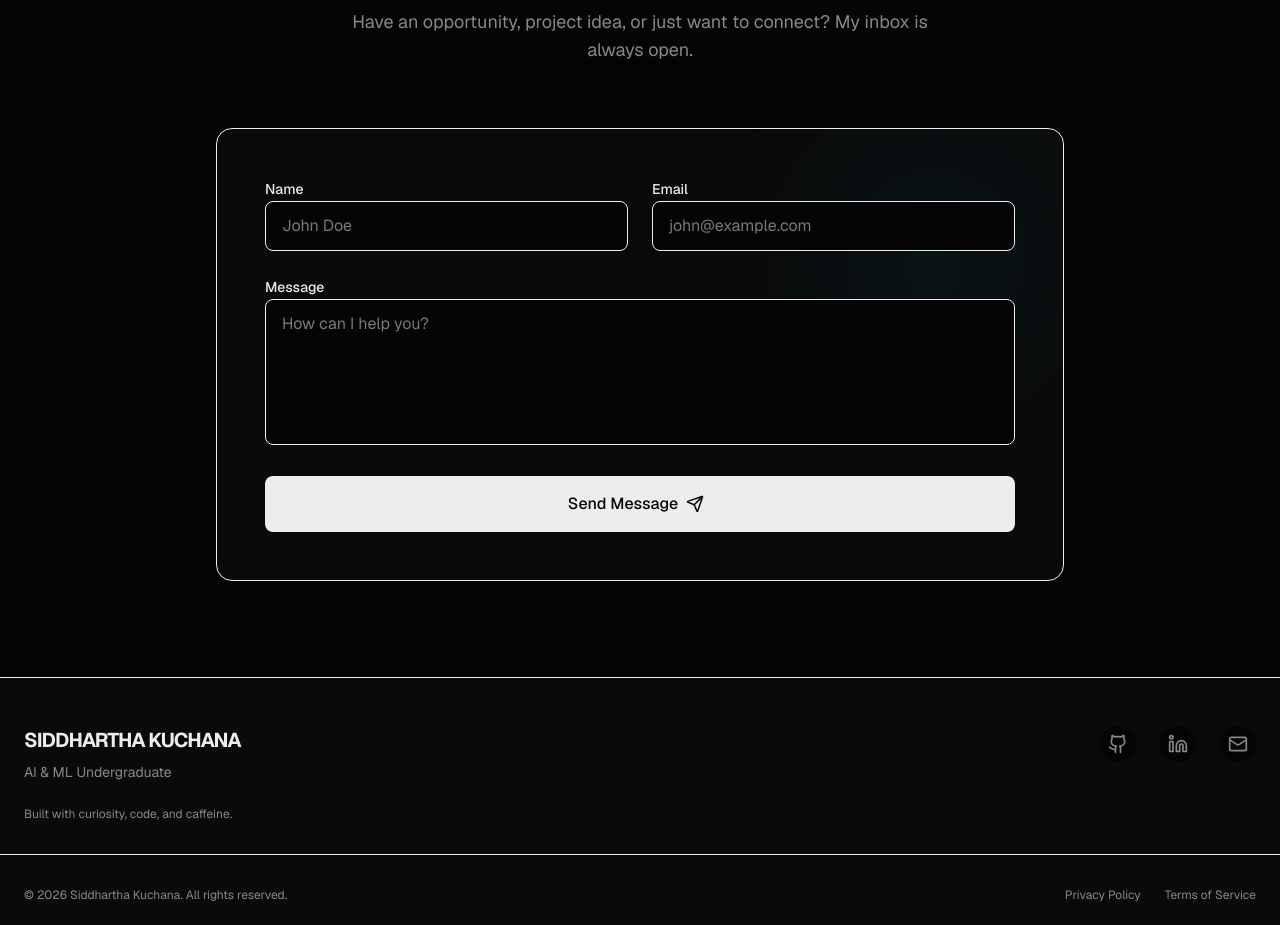
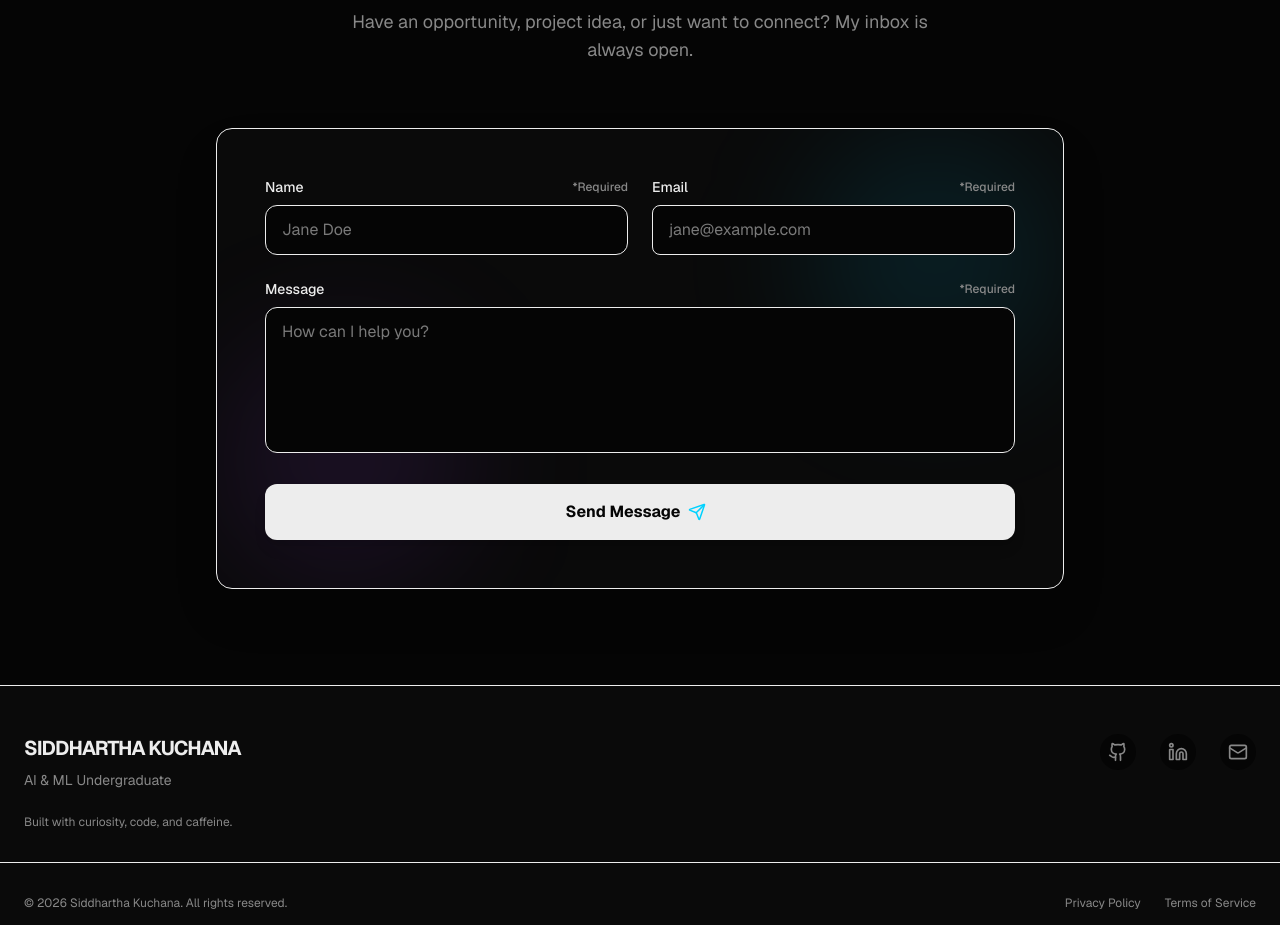
Before and after one commit to siddharthakuchana/portfolio, a Next.js app: page / in a window 1280 px wide. Shown: the part 6280-7205 px from the top of the page. Built offline with nearby package versions, Linux system fonts and the light colour scheme; no server answers; the database is empty.

Commit message:
fix(contact): add contact form animations and real-time admin messaging sync

```diff
--- a/src/app/sk-portal-secret-994/(dashboard)/messages/page.tsx
+++ b/src/app/sk-portal-secret-994/(dashboard)/messages/page.tsx
@@ -2,8 +2,11 @@ import { getServerSession } from "next-auth/next";
 import { authOptions } from "@/lib/auth";
 import { prisma } from "@/lib/prisma";
 import { redirect } from "next/navigation";
-import { MessageSquare, Mail, User, Clock, Trash2 } from "lucide-react";
+import { MessageSquare, Mail, User, Clock, Trash2, CheckCircle, CircleAlert } from "lucide-react";
 import { revalidatePath } from "next/cache";
+
+export const dynamic = "force-dynamic";
+export const revalidate = 0;
 
 export default async function MessagesPage() {
   let session = null;
@@ -26,25 +29,54 @@ export default async function MessagesPage() {
     console.error("Error fetching contact messages:", err);
   }
 
+  async function toggleStatus(formData: FormData) {
+    "use server";
+    const id = formData.get("id") as string;
+    const currentStatus = formData.get("status") as string;
+    const newStatus = currentStatus === "READ" ? "UNREAD" : "READ";
+    try {
+      await prisma.contactMessage.update({
+        where: { id },
+        data: { status: newStatus },
+      });
+      revalidatePath("/sk-portal-secret-994/messages", "page");
+      revalidatePath("/sk-portal-secret-994", "page");
+    } catch (err) {
+      console.error("Error toggling message status:", err);
+    }
+  }
+
   async function deleteMessage(formData: FormData) {
     "use server";
     const id = formData.get("id") as string;
     try {
       await prisma.contactMessage.delete({ where: { id } });
-      revalidatePath("/sk-portal-secret-994/messages");
+      revalidatePath("/sk-portal-secret-994/messages", "page");
+      revalidatePath("/sk-portal-secret-994", "page");
     } catch (err) {
       console.error("Error deleting message:", err);
     }
   }
 
+  const unreadCount = messages.filter((m) => m.status === "UNREAD").length;
+
   return (
     <div className="max-w-5xl mx-auto space-y-8">
+      <div className="flex flex-col md:flex-row md:items-center justify-between gap-4 border-b border-border-color pb-6">
         <div>
           <h1 className="text-3xl font-bold text-foreground tracking-tight flex items-center gap-3">
             <MessageSquare className="w-8 h-8 text-accent" />
             <span>Contact Messages ({messages.length})</span>
           </h1>
-        <p className="text-text-muted mt-1">Inquire messages submitted through your portfolio contact form.</p>
+          <p className="text-text-muted mt-1">Inquiries and feedback submitted through your public portfolio contact form.</p>
+        </div>
+
+        {unreadCount > 0 && (
+          <div className="px-4 py-2 rounded-xl bg-accent/10 border border-accent/30 text-accent font-semibold text-sm flex items-center gap-2 w-fit">
+            <CircleAlert className="w-4 h-4 animate-pulse" />
+            <span>{unreadCount} Unread {unreadCount === 1 ? "Message" : "Messages"}</span>
+          </div>
+        )}
       </div>
 
       {messages.length === 0 ? (
@@ -55,30 +87,78 @@ export default async function MessagesPage() {
         </div>
       ) : (
         <div className="space-y-4">
-          {messages.map((msg) => (
-            <div key={msg.id} className="bg-surface border border-border-color rounded-2xl p-6 shadow-xl space-y-3">
-              <div className="flex flex-col sm:flex-row sm:items-center justify-between gap-2 border-b border-border-color/60 pb-3">
-                <div className="flex items-center gap-2 font-bold text-foreground">
+          {messages.map((msg) => {
+            const isUnread = msg.status === "UNREAD";
+            return (
+              <div
+                key={msg.id}
+                className={`bg-surface border rounded-2xl p-6 shadow-xl transition-all space-y-4 ${
+                  isUnread ? "border-accent/60 ring-1 ring-accent/30" : "border-border-color"
+                }`}
+              >
+                <div className="flex flex-col sm:flex-row sm:items-center justify-between gap-3 border-b border-border-color/60 pb-4">
+                  <div className="flex flex-wrap items-center gap-2.5 font-bold text-foreground">
                     <User className="w-4 h-4 text-accent" />
-                  <span>{msg.name || "Anonymous"}</span>
-                  <span className="text-xs text-text-muted font-mono">({msg.email || "No email"})</span>
+                    <span className="text-base">{msg.name || "Anonymous"}</span>
+                    <span className="text-xs text-text-muted font-mono bg-background px-2.5 py-1 rounded-md border border-border-color/60">
+                      {msg.email || "No email"}
+                    </span>
+                    <span
+                      className={`text-[10px] font-bold uppercase tracking-wider px-2 py-0.5 rounded-full ${
+                        isUnread
+                          ? "bg-accent text-background font-mono"
+                          : "bg-surface-hover text-text-muted font-mono"
+                      }`}
+                    >
+                      {msg.status || "READ"}
+                    </span>
                   </div>
-                <div className="flex items-center gap-3">
+
+                  <div className="flex items-center gap-3 self-end sm:self-auto">
                     <div className="flex items-center gap-1.5 text-xs text-text-muted font-mono">
                       <Clock className="w-3.5 h-3.5" />
-                    <span>{msg.createdAt ? new Date(msg.createdAt).toLocaleDateString() : "Recent"}</span>
+                      <span>{msg.createdAt ? new Date(msg.createdAt).toLocaleString() : "Recent"}</span>
                     </div>
+
+                    <a
+                      href={`mailto:${msg.email}?subject=Re: Portfolio Contact Inquiry&body=Hi ${encodeURIComponent(msg.name)},%0A%0AThank you for reaching out!%0A%0A`}
+                      className="p-1.5 text-text-muted hover:text-accent hover:bg-surface-hover rounded-lg transition-colors"
+                      title="Reply via Email"
+                    >
+                      <Mail className="w-4 h-4" />
+                    </a>
+
+                    <form action={toggleStatus}>
+                      <input type="hidden" name="id" value={msg.id} />
+                      <input type="hidden" name="status" value={msg.status} />
+                      <button
+                        type="submit"
+                        className="p-1.5 text-text-muted hover:text-emerald-400 hover:bg-surface-hover rounded-lg transition-colors"
+                        title={isUnread ? "Mark as Read" : "Mark as Unread"}
+                      >
+                        <CheckCircle className={`w-4 h-4 ${isUnread ? "text-text-muted opacity-60" : "text-emerald-400"}`} />
+                      </button>
+                    </form>
+
                     <form action={deleteMessage}>
                       <input type="hidden" name="id" value={msg.id} />
-                    <button type="submit" className="text-text-muted hover:text-red-400 p-1 transition-colors" title="Delete message">
+                      <button
+                        type="submit"
+                        className="p-1.5 text-text-muted hover:text-red-400 hover:bg-red-500/10 rounded-lg transition-colors cursor-pointer"
+                        title="Delete message"
+                      >
                         <Trash2 className="w-4 h-4" />
                       </button>
                     </form>
                   </div>
                 </div>
-              <p className="text-sm text-text-muted leading-relaxed whitespace-pre-wrap">{msg.message}</p>
+
+                <p className="text-sm text-foreground/90 leading-relaxed whitespace-pre-wrap font-sans bg-background/50 p-4 rounded-xl border border-border-color/40">
+                  {msg.message}
+                </p>
               </div>
-          ))}
+            );
+          })}
         </div>
       )}
     </div>
--- a/src/components/sections/Contact.tsx
+++ b/src/components/sections/Contact.tsx
@@ -1,15 +1,18 @@
 "use client";
 
 import { useState } from "react";
-import { motion } from "framer-motion";
-import { Send, CheckCircle2 } from "lucide-react";
+import { motion, AnimatePresence } from "framer-motion";
+import { Send, CheckCircle2, Loader2, AlertCircle, Sparkles } from "lucide-react";
 
 export default function Contact() {
-  const [formState, setFormState] = useState<"idle" | "submitting" | "success">("idle");
+  const [formState, setFormState] = useState<"idle" | "submitting" | "success" | "error">("idle");
+  const [errorMessage, setErrorMessage] = useState<string>("");
+  const [submittedSender, setSubmittedSender] = useState<string>("");
 
   const handleSubmit = async (e: React.FormEvent<HTMLFormElement>) => {
     e.preventDefault();
     setFormState("submitting");
+    setErrorMessage("");
 
     const formData = new FormData(e.currentTarget);
     const name = formData.get("name") as string;
@@ -23,14 +26,19 @@ export default function Contact() {
         body: JSON.stringify({ name, email, message }),
       });
 
-      if (res.ok) {
+      const data = await res.json().catch(() => ({}));
+
+      if (res.ok && data.success) {
+        setSubmittedSender(name);
         setFormState("success");
       } else {
-        setFormState("idle");
+        setErrorMessage(data.error || "Failed to send your message. Please try again.");
+        setFormState("error");
       }
     } catch (err) {
       console.error("Error submitting contact form:", err);
-      setFormState("idle");
+      setErrorMessage("Network error occurred. Please check your connection and try again.");
+      setFormState("error");
     }
   };
 
@@ -57,92 +65,155 @@ export default function Contact() {
           whileInView={{ opacity: 1, y: 0 }}
           viewport={{ once: true, margin: "-100px" }}
           transition={{ duration: 0.6, delay: 0.2 }}
-          className="bg-surface border border-border-color rounded-2xl p-8 md:p-12 relative overflow-hidden"
+          className="bg-surface border border-border-color rounded-2xl p-8 md:p-12 relative overflow-hidden shadow-2xl"
         >
-          {/* Subtle gradient bg */}
-          <div className="absolute top-0 right-0 w-64 h-64 bg-accent/5 rounded-full blur-3xl" />
+          {/* Subtle gradient glow */}
+          <div className="absolute top-0 right-0 w-64 h-64 bg-accent/10 rounded-full blur-3xl pointer-events-none" />
+          <div className="absolute bottom-0 left-0 w-64 h-64 bg-purple-500/10 rounded-full blur-3xl pointer-events-none" />
 
+          <AnimatePresence mode="wait">
             {formState === "success" ? (
-            <div className="flex flex-col items-center justify-center py-16 text-center h-full min-h-[300px]">
+              <motion.div
+                key="success-card"
+                initial={{ opacity: 0, scale: 0.9, y: 15 }}
+                animate={{ opacity: 1, scale: 1, y: 0 }}
+                exit={{ opacity: 0, scale: 0.9, y: -15 }}
+                transition={{ duration: 0.4, ease: "easeOut" }}
+                className="flex flex-col items-center justify-center py-12 text-center h-full min-h-[340px]"
+              >
+                <div className="relative mb-6">
                   <motion.div
                     initial={{ scale: 0 }}
-                animate={{ scale: 1 }}
-                transition={{ type: "spring", stiffness: 200, damping: 15 }}
-                className="w-20 h-20 bg-accent/10 text-accent rounded-full flex items-center justify-center mb-6"
+                    animate={{ scale: [0, 1.25, 1] }}
+                    transition={{ type: "spring", stiffness: 260, damping: 16 }}
+                    className="w-20 h-20 bg-emerald-500/15 text-emerald-400 border border-emerald-500/30 rounded-full flex items-center justify-center relative z-10 shadow-lg shadow-emerald-500/20"
                   >
-                <CheckCircle2 size={40} />
+                    <CheckCircle2 size={42} />
                   </motion.div>
-              <h3 className="text-2xl font-bold text-foreground mb-2">Message Sent!</h3>
-              <p className="text-text-muted max-w-md mx-auto">
-                Thank you for reaching out. I'll get back to you as soon as possible.
+                  <motion.div
+                    initial={{ opacity: 0, scale: 0.5 }}
+                    animate={{ opacity: [0, 1, 0], scale: [0.8, 1.5, 1.8] }}
+                    transition={{ duration: 1.2, repeat: Infinity, repeatDelay: 1 }}
+                    className="absolute inset-0 bg-emerald-500/20 rounded-full blur-md pointer-events-none"
+                  />
+                </div>
+
+                <div className="flex items-center justify-center gap-2 mb-2">
+                  <Sparkles className="w-5 h-5 text-accent animate-pulse" />
+                  <h3 className="text-2xl md:text-3xl font-bold text-foreground">Message Delivered!</h3>
+                </div>
+
+                <p className="text-text-muted max-w-md mx-auto leading-relaxed text-sm md:text-base mb-2">
+                  Thank you{submittedSender ? `, ${submittedSender}` : ""}! Your message has been directly dispatched to my dashboard.
                 </p>
-              <button
+                <p className="text-xs text-accent font-medium font-mono">
+                  Status: Delivered to Admin • Direct Reply Pending
+                </p>
+
+                <motion.button
+                  whileHover={{ scale: 1.03 }}
+                  whileTap={{ scale: 0.97 }}
                   onClick={() => setFormState("idle")}
-                className="mt-8 text-sm font-medium text-accent hover:text-accent-muted transition-colors"
+                  className="mt-8 px-6 py-3 bg-accent text-background font-bold text-sm rounded-xl hover:bg-accent-muted transition-all shadow-lg shadow-accent/20 cursor-pointer"
                 >
                   Send another message
-              </button>
-            </div>
+                </motion.button>
+              </motion.div>
             ) : (
-            <form onSubmit={handleSubmit} className="relative z-10 space-y-6">
+              <motion.form
+                key="contact-form"
+                initial={{ opacity: 0, y: 10 }}
+                animate={{ opacity: 1, y: 0 }}
+                exit={{ opacity: 0, y: -10 }}
+                transition={{ duration: 0.3 }}
+                onSubmit={handleSubmit}
+                className="relative z-10 space-y-6"
+              >
+                {formState === "error" && errorMessage && (
+                  <motion.div
+                    initial={{ opacity: 0, y: -10 }}
+                    animate={{ opacity: 1, y: 0 }}
+                    className="p-4 rounded-xl bg-red-500/10 border border-red-500/30 text-red-400 flex items-center gap-3 text-sm"
+                  >
+                    <AlertCircle className="w-5 h-5 flex-shrink-0" />
+                    <span>{errorMessage}</span>
+                  </motion.div>
+                )}
+
                 <div className="grid grid-cols-1 md:grid-cols-2 gap-6">
                   <div className="space-y-2">
-                  <label htmlFor="name" className="text-sm font-medium text-foreground">
-                    Name
+                    <label htmlFor="name" className="text-sm font-medium text-foreground flex items-center justify-between">
+                      <span>Name</span>
+                      <span className="text-xs text-text-muted">*Required</span>
                     </label>
                     <input
                       type="text"
                       id="name"
                       name="name"
                       required
-                    className="w-full bg-background border border-border-color rounded-lg px-4 py-3 text-foreground focus:outline-none focus:border-accent focus:ring-1 focus:ring-accent transition-all"
-                    placeholder="John Doe"
+                      disabled={formState === "submitting"}
+                      className="w-full bg-background border border-border-color rounded-xl px-4 py-3 text-foreground focus:outline-none focus:border-accent focus:ring-1 focus:ring-accent transition-all disabled:opacity-50"
+                      placeholder="Jane Doe"
                     />
                   </div>
                   <div className="space-y-2">
-                  <label htmlFor="email" className="text-sm font-medium text-foreground">
-                    Email
+                    <label htmlFor="email" className="text-sm font-medium text-foreground flex items-center justify-between">
+                      <span>Email</span>
+                      <span className="text-xs text-text-muted">*Required</span>
                     </label>
                     <input
                       type="email"
                       id="email"
                       name="email"
                       required
-                    className="w-full bg-background border border-border-color rounded-lg px-4 py-3 text-foreground focus:outline-none focus:border-accent focus:ring-1 focus:ring-accent transition-all"
-                    placeholder="john@example.com"
+                      disabled={formState === "submitting"}
+                      className="w-full bg-background border border-border-color rounded-lg px-4 py-3 text-foreground focus:outline-none focus:border-accent focus:ring-1 focus:ring-accent transition-all disabled:opacity-50"
+                      placeholder="jane@example.com"
                     />
                   </div>
                 </div>
 
                 <div className="space-y-2">
-                <label htmlFor="message" className="text-sm font-medium text-foreground">
-                  Message
+                  <label htmlFor="message" className="text-sm font-medium text-foreground flex items-center justify-between">
+                    <span>Message</span>
+                    <span className="text-xs text-text-muted">*Required</span>
                   </label>
                   <textarea
                     id="message"
                     name="message"
                     required
                     rows={5}
-                  className="w-full bg-background border border-border-color rounded-lg px-4 py-3 text-foreground focus:outline-none focus:border-accent focus:ring-1 focus:ring-accent transition-all resize-none"
+                    disabled={formState === "submitting"}
+                    className="w-full bg-background border border-border-color rounded-xl px-4 py-3 text-foreground focus:outline-none focus:border-accent focus:ring-1 focus:ring-accent transition-all resize-none disabled:opacity-50"
                     placeholder="How can I help you?"
                   />
                 </div>
 
-              <button
+                <motion.button
                   type="submit"
                   disabled={formState === "submitting"}
-                className="w-full bg-foreground text-background font-medium rounded-lg px-6 py-4 flex items-center justify-center space-x-2 hover:bg-white/90 transition-colors disabled:opacity-70 disabled:cursor-not-allowed group relative overflow-hidden"
+                  whileHover={formState === "submitting" ? {} : { scale: 1.01 }}
+                  whileTap={formState === "submitting" ? {} : { scale: 0.98 }}
+                  className="w-full bg-foreground text-background font-bold rounded-xl px-6 py-4 flex items-center justify-center space-x-2 hover:bg-white/95 transition-all disabled:opacity-75 disabled:cursor-not-allowed group relative overflow-hidden shadow-lg cursor-pointer"
                 >
-                <span className="relative z-10">
-                  {formState === "submitting" ? "Sending..." : "Send Message"}
+                  <span className="relative z-10 flex items-center gap-2">
+                    {formState === "submitting" ? (
+                      <>
+                        <Loader2 className="w-5 h-5 animate-spin text-accent" />
+                        <span>Sending message...</span>
+                      </>
+                    ) : (
+                      <>
+                        <span>Send Message</span>
+                        <Send size={18} className="group-hover:translate-x-1 group-hover:-translate-y-1 transition-transform text-accent" />
+                      </>
+                    )}
                   </span>
-                {formState !== "submitting" && (
-                  <Send size={18} className="relative z-10 group-hover:translate-x-1 group-hover:-translate-y-1 transition-transform" />
+                  <div className="absolute inset-0 bg-accent/20 transform scale-x-0 origin-left transition-transform duration-300 ease-out group-hover:scale-x-100 z-0" />
+                </motion.button>
+              </motion.form>
             )}
-                <div className="absolute inset-0 bg-accent transform scale-x-0 origin-left transition-transform duration-300 ease-out group-hover:scale-x-100 z-0" />
-              </button>
-            </form>
-          )}
+          </AnimatePresence>
         </motion.div>
       </div>
     </section>
```
Also changed, not shown: src/app/api/contact/route.ts (+24 -7 lines), src/app/sk-portal-secret-994/(dashboard)/page.tsx (+13 -2 lines). Lines whose indentation alone changed are shown as unchanged.
